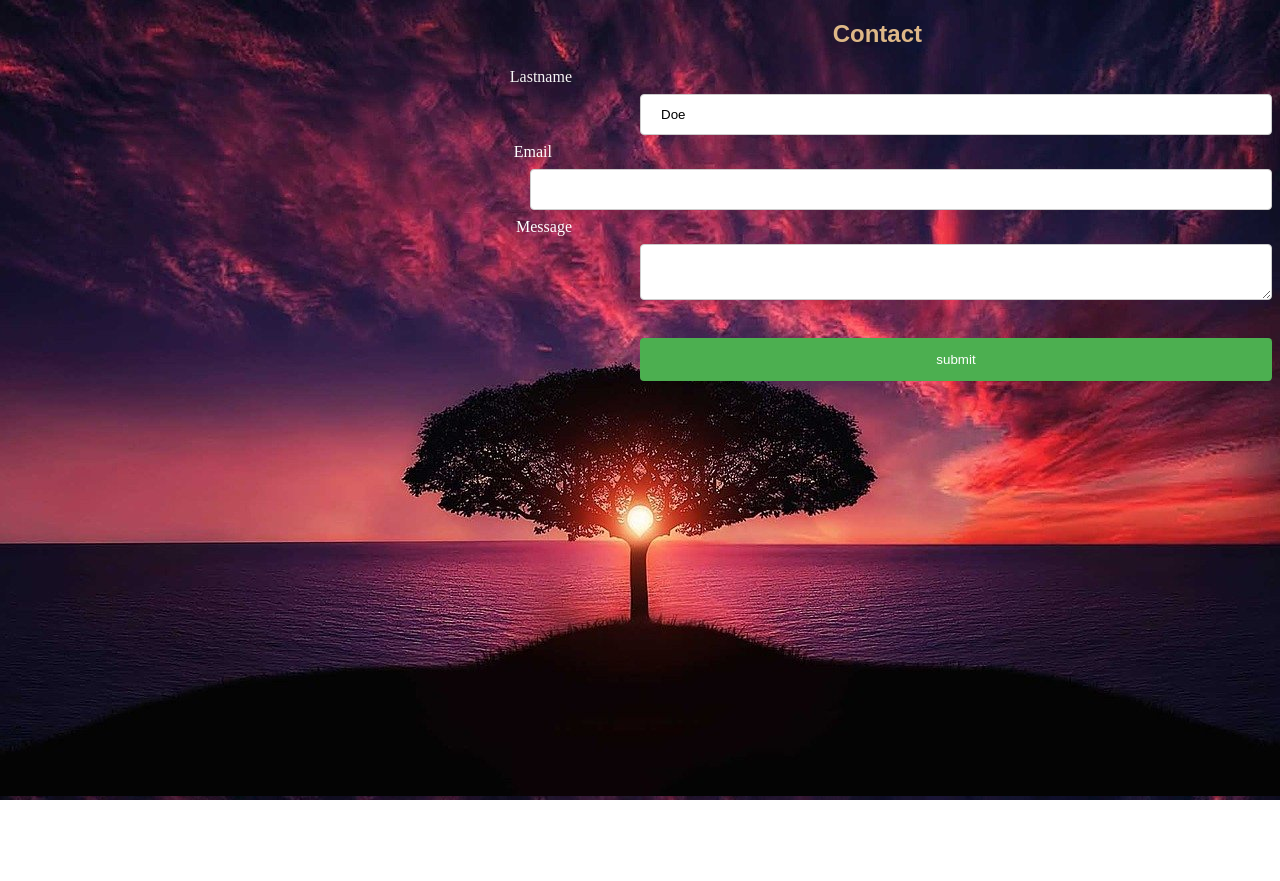
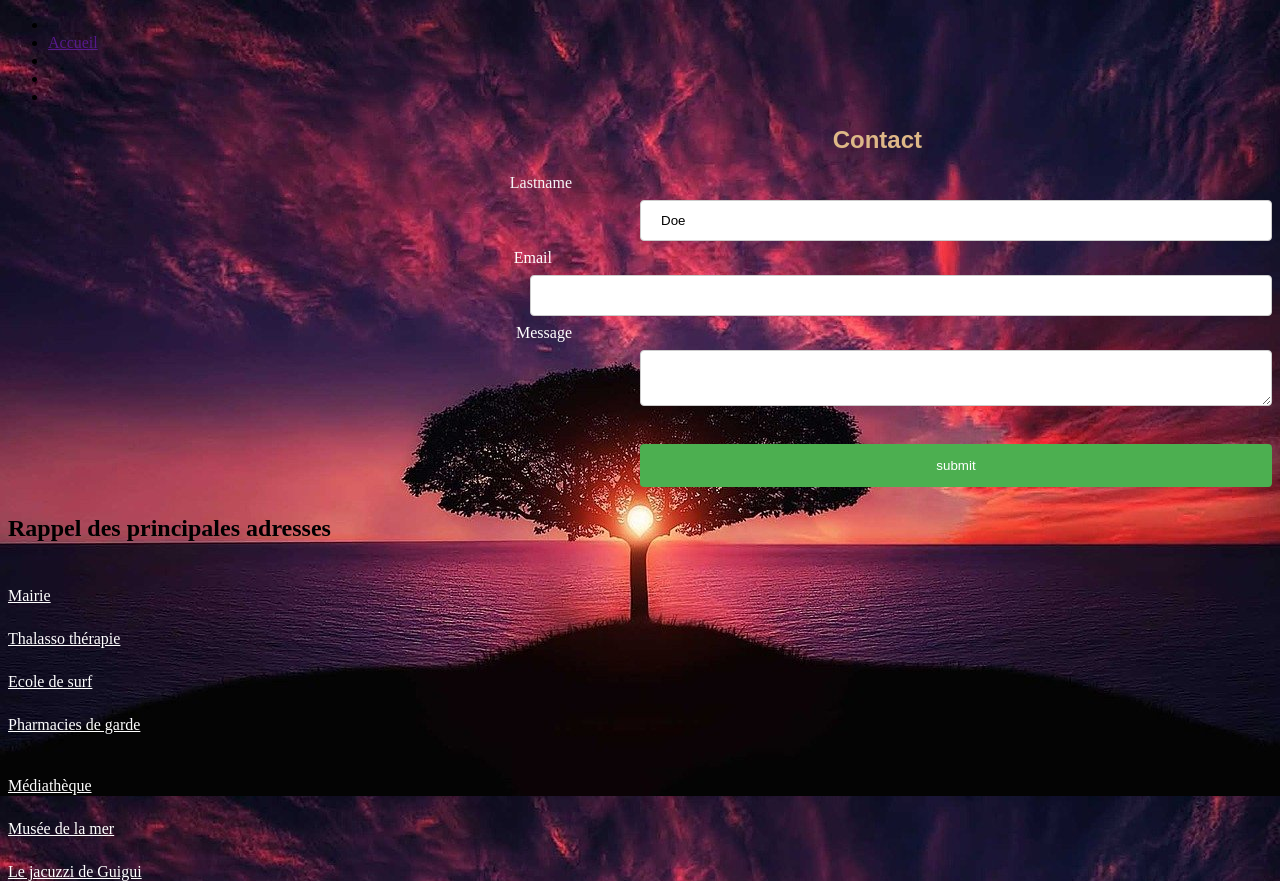
Before and after one commit to Greg64200/project-1, a plain HTML site: page index.html in a window 1280 px wide. Before the commit the page ends 800 px from the top, so only its background shows below. Drawn offline with Linux system fonts and the light colour scheme.

Commit message:
section nav and rappel adresses added

```diff
--- a/index.html
+++ b/index.html
@@ -10,13 +10,24 @@
 
 <body>
 
+  <ul class="toto" id="container" >
+    <li  class="logo">
+      <a class="logo" href="index.html"
+        ><i class="fas fa-crown"></i></i
+      ></a>
+    </li>
+    <li><a href="">Accueil</a></li>
+    <li><a href="/">      </a></li>
+    <li><a href="/">       </a></li>
+    <li><a href="/">       </a></li>
+  </ul>
 
     <section id="contact">
 
         <div><h1  id="dio">Contact</h1></div>
 
         <form id="contactForm">
-          <label for="lastname" id="toto">Lastname</label><br />
+          <label for="lastname" id="titi">Lastname</label><br />
            <input type="text" id="lastname" name="lname" value="Doe" /><br />
           <label   id="email" for="email">Email</label><br />
           <input
@@ -32,6 +43,26 @@
 
         </form>
       </section>
+
+      <Section id="rappel">
+
+<h2>
+
+  Rappel des principales adresses
+</h2>
+       <div class= "lolo">
+
+          <a class="liensExternes" href="https://www.biarritz.fr/">Mairie</a>
+           <a class="liensExternes" href="https://www.biarritz-thalasso.com/">Thalasso thérapie</a>
+            <a class="liensExternes" href="https://www.jomoraiz.com/">Ecole de surf</a>
+             <a class="liensExternes" href="https://118-418.pharmaciedegarde.org/pharmacie/64-Biarritz.html">Pharmacies de garde</a><br>
+              <a class="liensExternes" href="https://www.mediatheque-biarritz.fr/">Médiathèque</a>
+               <a class="liensExternes" href="https://www.aquariumbiarritz.com/fr/">Musée de la mer</a>
+                <a class="liensExternes" href="https://www.aquariumbiarritz.com/fr/">Le jacuzzi de Guigui</a>
+       </div>
+
+      </Section>
+
     <script src="script.js"></script>
 
     </body>
--- a/style.css
+++ b/style.css
@@ -95,7 +95,7 @@ color: white;
     padding-right: 720px ;
 }
 
-#toto  {
+#titi  {
 
   color: whitesmoke;
 }
@@ -104,3 +104,19 @@ color: white;
 
   color: white;
 }
+
+.liensExternes  {
+
+  color:white;
+}
+#rappel {
+display: flex;
+justify-content:space-around ;
+flex-direction: column;
+}
+
+.liensExternes {
+display: block;
+padding-top: 25px;
+
+}
```
